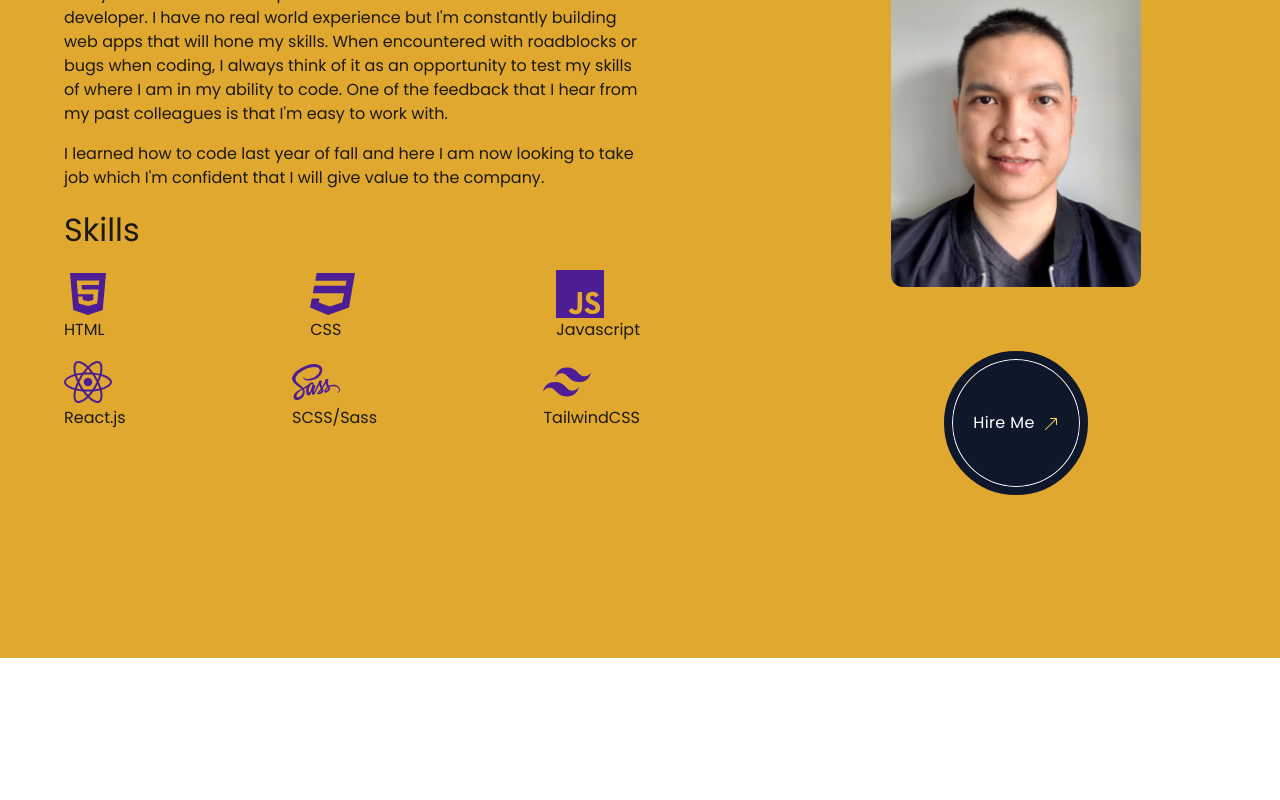
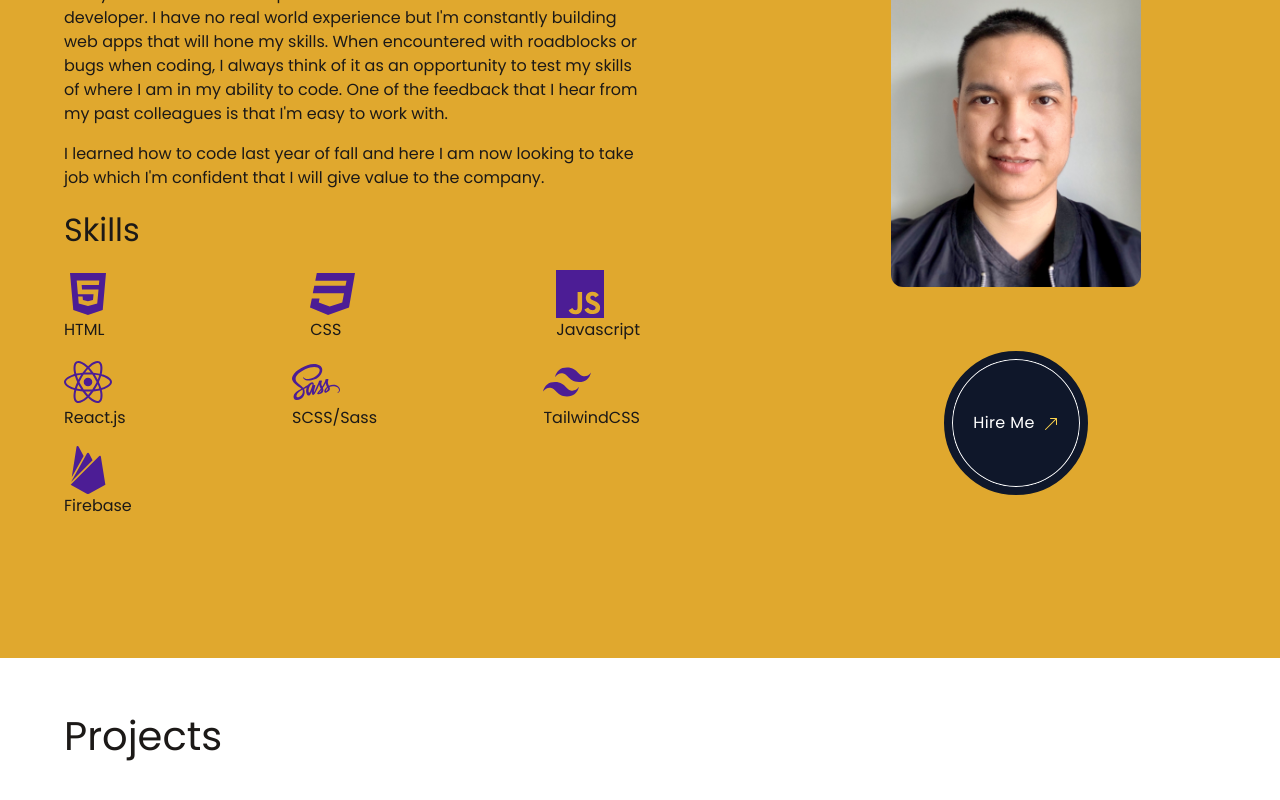
Before and after one commit to grefelnable/grefel-nable-landing, a React (Create React App) app: page / in a window 1280 px wide. Shown: the part 1006-1806 px from the top of the page. Before the commit the page ends 1664 px from the top, so only its background shows below. Built offline with nearby package versions, Linux system fonts and the light colour scheme.

Commit message:
Create Project.js and add firebase in about section

```diff
--- a/src/App.js
+++ b/src/App.js
@@ -1,6 +1,7 @@
 import Navbar from "./components/Navbar";
 import Hero from "./components/Hero";
 import About from "./components/About";
+import Projects from "./components/Projects";
 
 function App() {
   return (
@@ -8,7 +9,7 @@ function App() {
       <Navbar />
       <Hero />
       <About />
-      {/* projects */}
+      <Projects />
       {/* contact */}
       {/* footer */}
     </div>
--- a/src/components/About.js
+++ b/src/components/About.js
@@ -1,6 +1,6 @@
 import React from "react";
 import { FaCss3, FaHtml5, FaReact, FaSass } from "react-icons/fa";
-import { SiJavascript, SiTailwindcss } from "react-icons/si";
+import { SiFirebase, SiJavascript, SiTailwindcss } from "react-icons/si";
 import { BsArrowUpRight } from "react-icons/bs";
 import GrefelFace from "../assets/grefel-nable.jpg";
 
@@ -10,7 +10,7 @@ const About = () => {
       <div className="section-center lg:flex justify-between">
         <article className="mb-4 lg:max-w-xl">
           <h2 className="mb-4">About Me</h2>
-          {/* <!-- about text --> */}
+          {/* about text  */}
           <p className="mb-4">
             Hi my full name is Grefel Expedito Leo Nable and I'm a frontend
             developer. I have no real world experience but I'm constantly
@@ -25,7 +25,7 @@ const About = () => {
             take job which I'm confident that I will give value to the company.
           </p>
           <h3 className="mb-4">Skills</h3>
-          {/* <!-- col 1 --> */}
+          {/*  col 1  */}
           <div className="flex justify-between mb-4">
             <div>
               <p className="text-[3rem] text-violet-900">
@@ -46,8 +46,8 @@ const About = () => {
               <p>Javascript</p>
             </div>
           </div>
-          {/* <!-- col 2 --> */}
-          <div className="flex justify-between">
+          {/*  col 2 */}
+          <div className="flex justify-between mb-4">
             <div>
               <p className="text-[3rem] text-violet-900">
                 <FaReact />
@@ -65,6 +65,15 @@ const About = () => {
                 <SiTailwindcss />
               </p>
               <p>TailwindCSS</p>
+            </div>
+          </div>
+          {/* col 3 */}
+          <div className="flex justify-between">
+            <div>
+              <p className="text-[3rem] text-violet-900">
+                <SiFirebase />
+              </p>
+              <p>Firebase</p>
             </div>
           </div>
         </article>
--- /dev/null
+++ b/src/components/Projects.js
@@ -0,0 +1,13 @@
+import React from "react";
+
+const Projects = () => {
+  return (
+    <section id="projects" className="h-screen pt-12">
+      <div className="section-center">
+        <h2>Projects</h2>
+      </div>
+    </section>
+  );
+};
+
+export default Projects;
```
